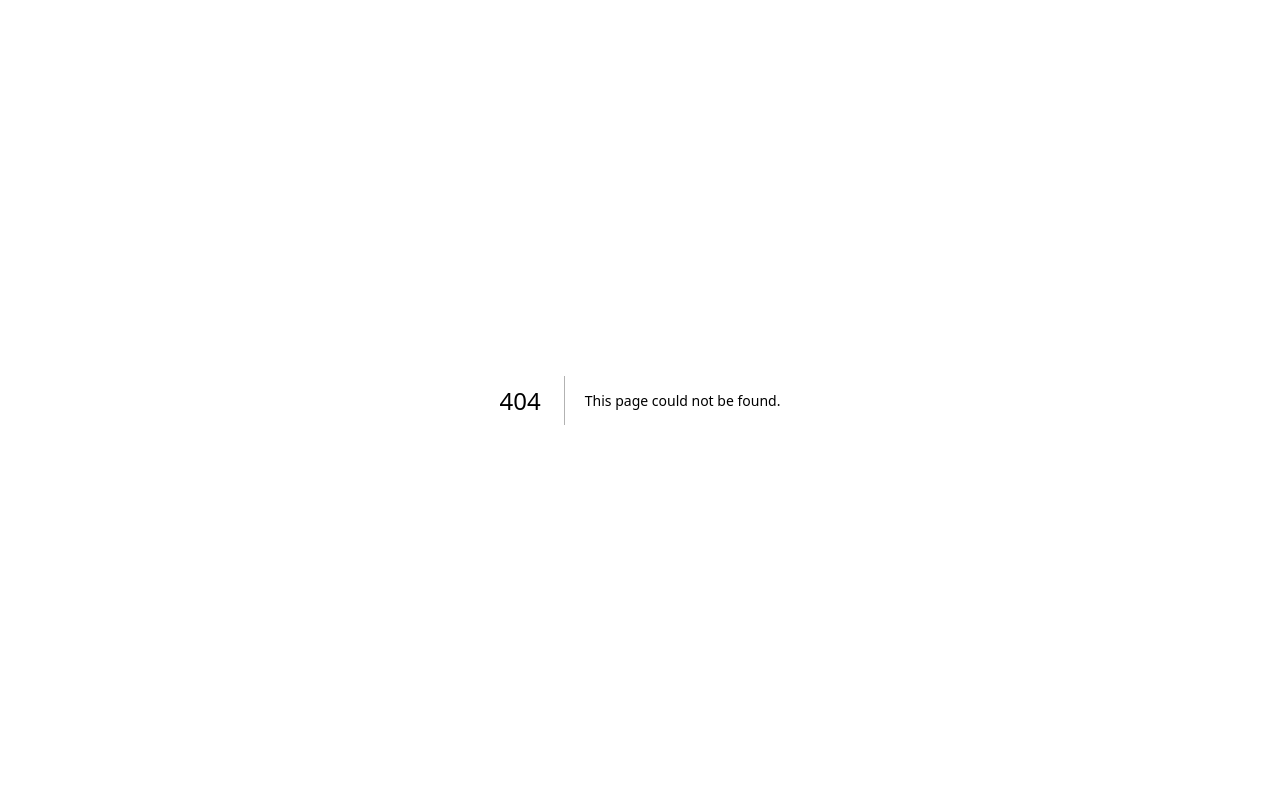
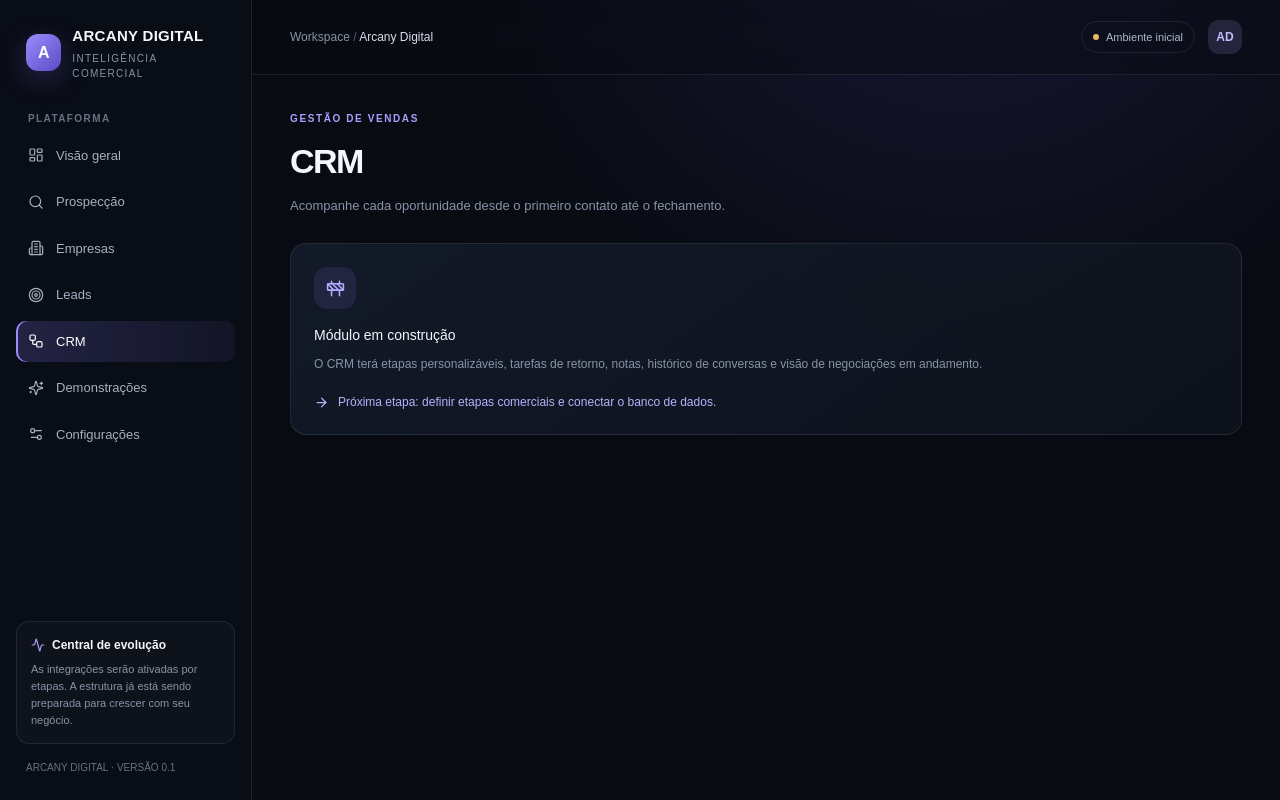
Before and after one commit to wchagas73-lang/arcany-digital-, a Next.js app: page /crm in a window 1280 px wide. Before the commit this address had no page. Built offline with nearby package versions, Linux system fonts and the light colour scheme.

Commit message:
feat: adicionar src/app/crm/page.tsx

```diff
--- /dev/null
+++ b/src/app/crm/page.tsx
@@ -0,0 +1,5 @@
+import { ModulePage } from "@/components/module-page";
+
+export default function CrmPage() {
+  return <ModulePage eyebrow="Gestão de vendas" title="CRM" description="Acompanhe cada oportunidade desde o primeiro contato até o fechamento." purpose="O CRM terá etapas personalizáveis, tarefas de retorno, notas, histórico de conversas e visão de negociações em andamento." nextStep="definir etapas comerciais e conectar o banco de dados." />;
+}
```
